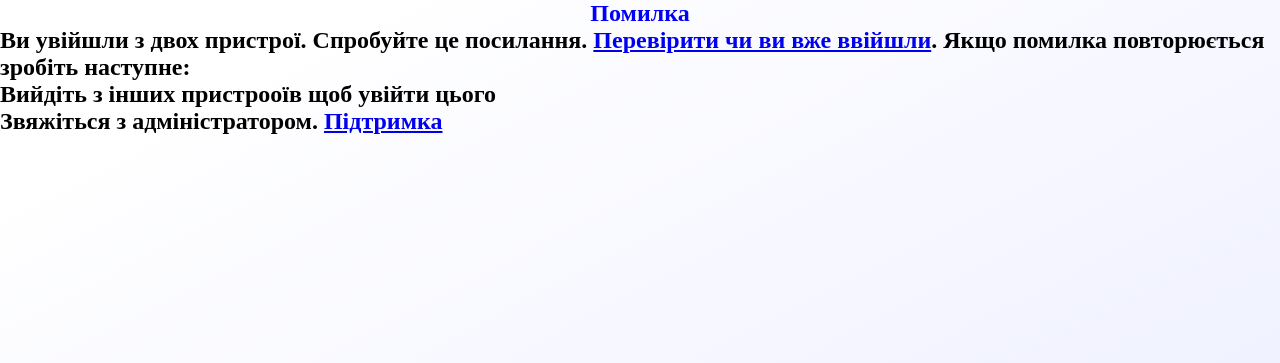
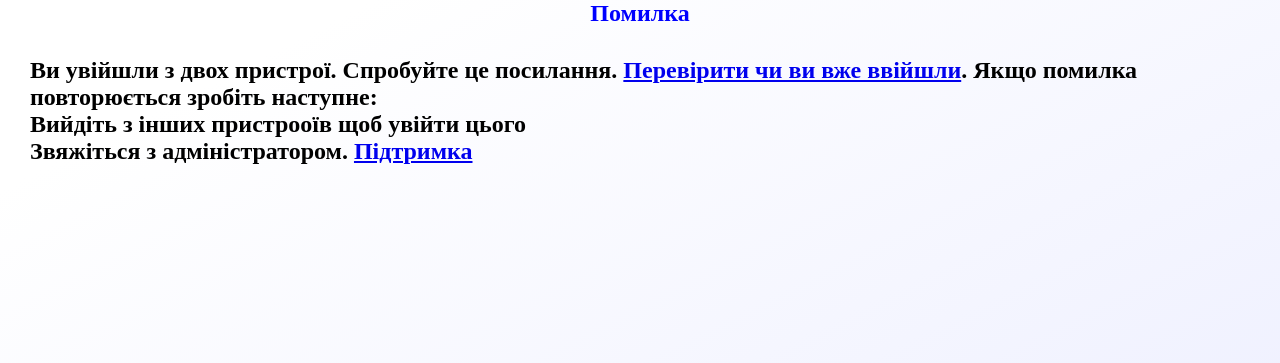
Before and after one commit to mystyButterfly/therapy, a PHP site: page /pages/loginresponse/maxdevices.php in a window 1280 px wide. Shown: the part 100-463 px from the top of the page. Run offline with PHP 8.4, Linux system fonts and the light colour scheme.

Commit message:
Update maxdevices.php

```diff
--- a/pages/loginresponse/maxdevices.php
+++ b/pages/loginresponse/maxdevices.php
@@ -17,7 +17,7 @@ include("./lrheader.php");
 ?>
 
 <h2 style="text-align: center;color:blue">Помилка</h2>
-<h2>Ви увійшли з двох пристрої. Спробуйте це посилання. <a href="../homepage.php">Перевірити чи ви вже ввійшли</a>. Якщо помилка повторюється зробіть наступне:<br/>Вийдіть з інших пристрооїв щоб увійти цього<br/>Звяжіться з адміністратором. <a href="../navigation/about.php#connectUs">Підтримка</a></h2>
+<h2 class="navigation-container">Ви увійшли з двох пристрої. Спробуйте це посилання. <a href="../homepage.php">Перевірити чи ви вже ввійшли</a>. Якщо помилка повторюється зробіть наступне:<br/>Вийдіть з інших пристрооїв щоб увійти цього<br/>Звяжіться з адміністратором. <a href="../navigation/about.php#connectUs">Підтримка</a></h2>
 </div>
 <footer>
   <div>©️ Lorem.com 2024</div>
```
